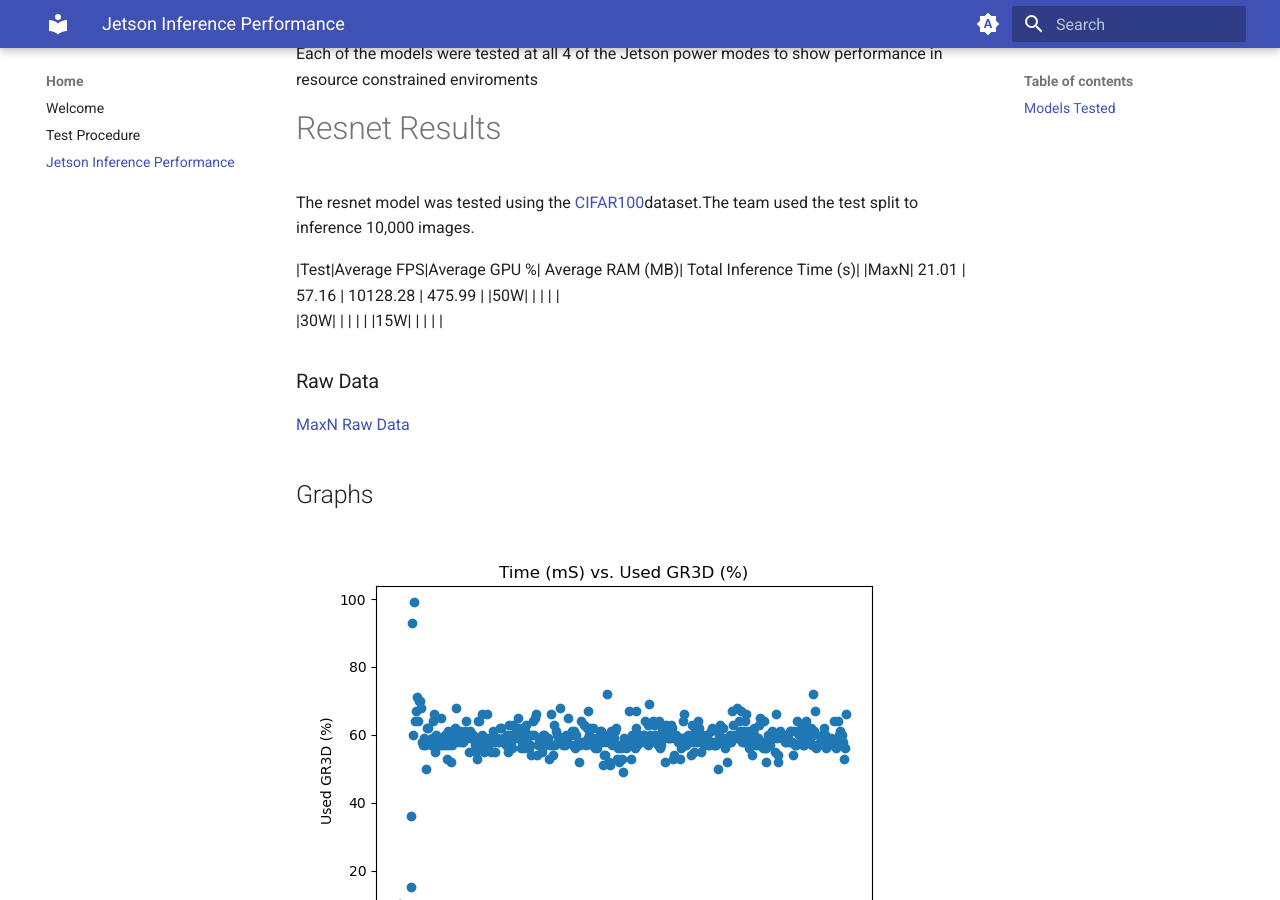
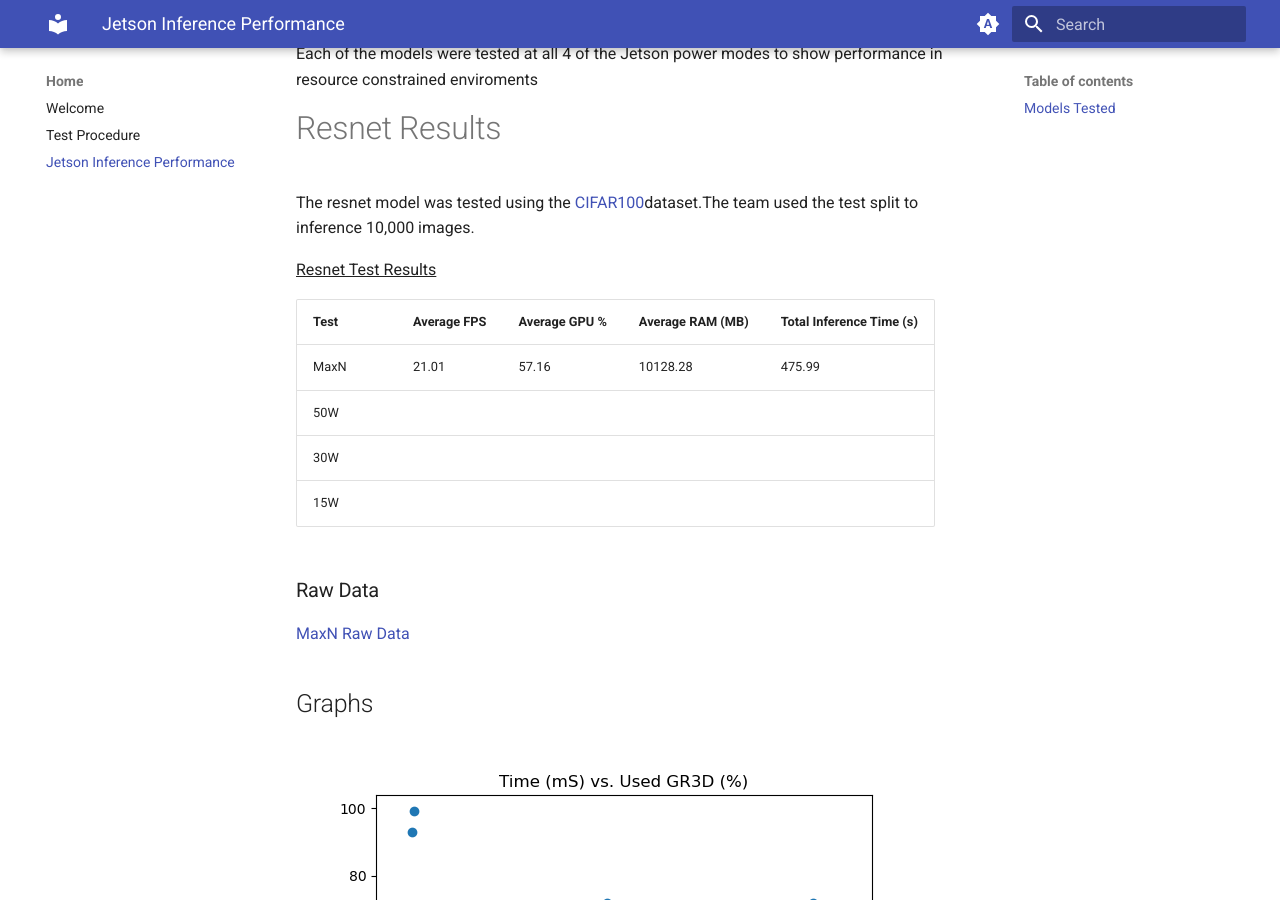
Before and after one commit to BroncoSpace-Lab/scales-hardware, an MkDocs documentation site: the page built from docs/ML_Jetson_Performance.md, in a window 1280 px wide and 900 px high, scrolled down 1159 px. Built offline with MkDocs 1.6.1 and Material for MkDocs 9.7.7, drawn with Linux system fonts in a browser that asks for light colours.

Commit message:
fix formatting

```diff
--- a/docs/ML_Jetson_Performance.md
+++ b/docs/ML_Jetson_Performance.md
@@ -48,7 +48,10 @@ Each of the models were tested at all 4 of the Jetson power modes to show perfor
 # Resnet Results
 The resnet model was tested using the [CIFAR100](https://huggingface.co/datasets/uoft-cs/cifar100)dataset.The team used the test split to inference 10,000 images.
 
+<ins>Resnet Test Results</ins>
+
 |Test|Average FPS|Average GPU %| Average RAM (MB)| Total Inference Time (s)|
+| ----------- | ----------- | ----------- | ----------- | ----------- |
 |MaxN| 21.01 | 57.16 | 10128.28 | 475.99  |
 |50W|  |   |   |    |
 |30W|  |   |   |    |
```
